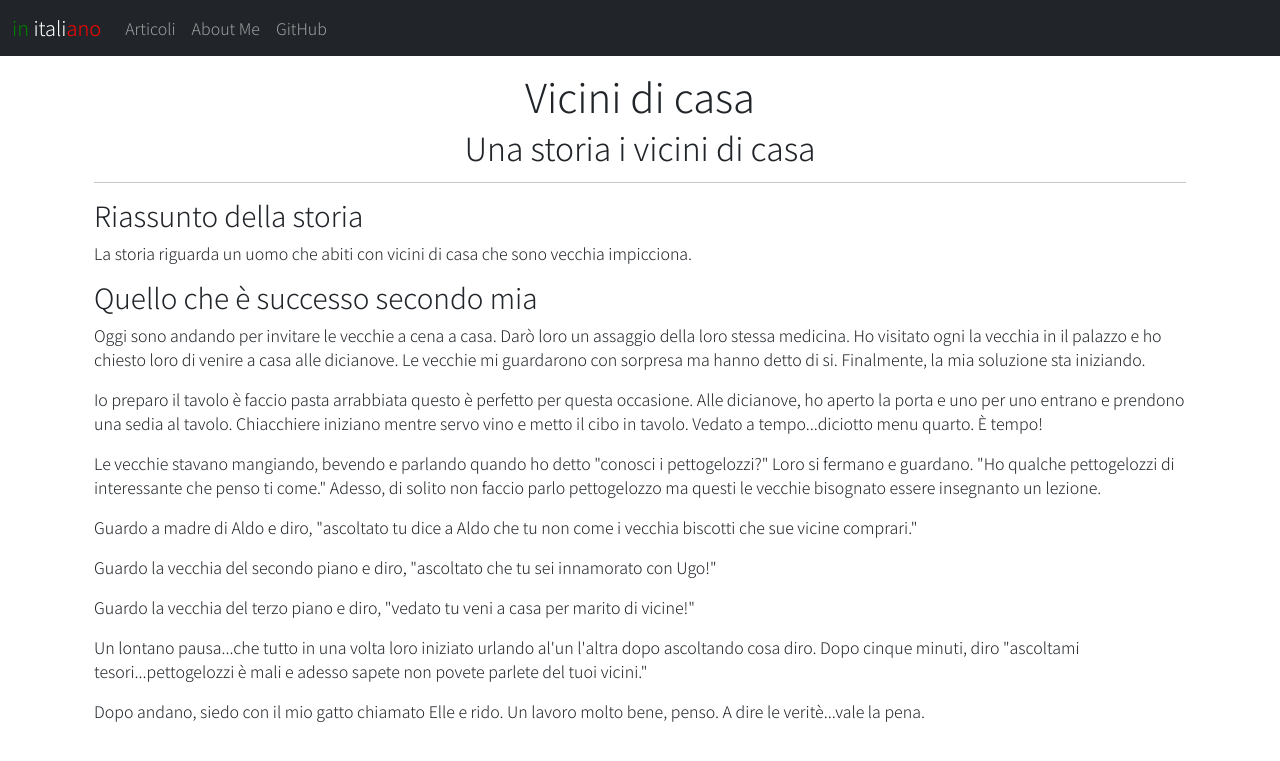
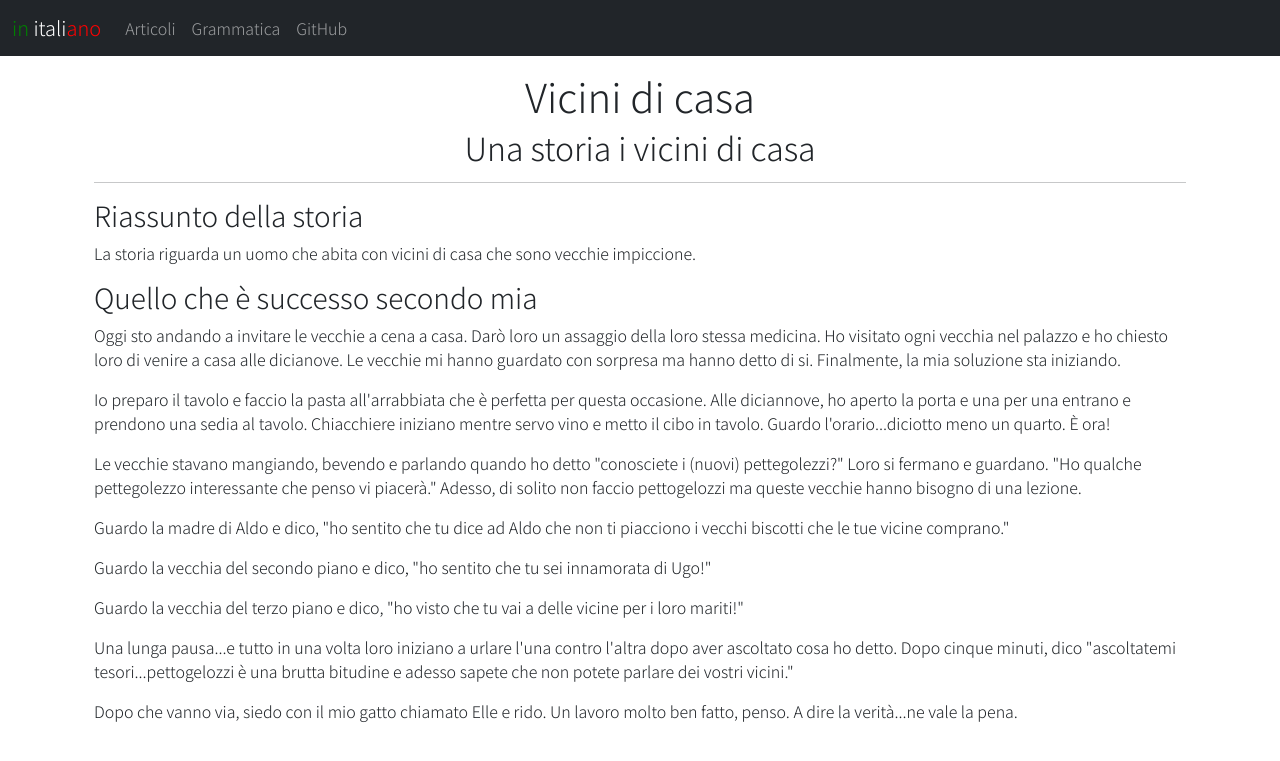
Before and after one commit to dagrewal/initaliano, a Flask app: page /vicini-di-casa in a window 1280 px wide. Shown: the top 761 px of the page. Run offline with Flask 2, Linux system fonts and the light colour scheme.

Commit message:
added domanda di sport

```diff
--- a/app/templates/index.html
+++ b/app/templates/index.html
@@ -13,7 +13,7 @@
 
         <nav class="navbar navbar-expand-lg navbar-dark bg-dark sticky-top">
             <div class="container-fluid">
-                <a class="navbar-brand" href="{{url_}}"><span style="color:green">in </span><span style="color:white">itali</span><span style="color:red">ano</span></a>
+                <a class="navbar-brand" href="{{url_for('index')}}"><span style="color:green">in </span><span style="color:white">itali</span><span style="color:red">ano</span></a>
                 <button class="navbar-toggler" type="button" data-toggle="collapse" data-target="#navbarTogglerDemo02" aria-controls="navbarTogglerDemo02" aria-expanded="false" aria-label="Toggle navigation">
                     <span class="navbar-toggler-icon"></span>
                 </button>
@@ -24,7 +24,7 @@
                             <a class="nav-link" href="{{url_for('index')}}">Articoli</a>
                         </li>
                         <li class="nav-item">
-                            <a class="nav-link" href="{{url_for('about')}}">About Me</a>
+                            <a class="nav-link" href="{{url_for('grammatica')}}">Grammatica</a>
                         </li>
                         <li class="nav-item">
                             <a class="nav-link" href="https://github.com/dagrewal/initaliano">GitHub</a>
@@ -85,6 +85,16 @@
                                 </div>
                             </div>
                         </div>
+                        <div class="col-4">
+                            <div class="card border-dark" style="width: 18rem;">
+                                <img src="../static/images/una_domanda_di_sport.jpeg" width="286" height="180" alt="Una domanda di sport">
+                                <div class="card-body">
+                                    <h5 class="card-title">Una domanda di sport</h5>
+                                    <p class="card-text">Il mio insegnante chiede mi qualche domande di sport</p>
+                                    <a href="{{url_for('domanda_di_sport')}}" class="btn btn-primary">Leggere</a>
+                                </div>
+                            </div>
+                        </div>
                     </div>
                     {% endblock %}
                 </div>
--- a/app/templates/vicini di casa.html
+++ b/app/templates/vicini di casa.html
@@ -7,35 +7,35 @@
 {% block content %}
 <h3>Riassunto della storia</h3>
 <p>
-    La storia riguarda un uomo che abiti con vicini di casa che sono vecchia impicciona.
+    La storia riguarda un uomo che abita con vicini di casa che sono vecchie impiccione.
 </p>
 <h3>Quello che è successo secondo mia</h3>
 <p>
-    Oggi sono andando per invitare le vecchie a cena a casa. Darò loro un assaggio della loro stessa medicina. Ho visitato ogni la vecchia in il palazzo e ho chiesto loro di venire
-    a casa alle dicianove. Le vecchie mi guardarono con sorpresa ma hanno detto di si. Finalmente, la mia soluzione sta iniziando.
+    Oggi sto andando a invitare le vecchie a cena a casa. Darò loro un assaggio della loro stessa medicina. Ho visitato ogni vecchia nel palazzo e ho chiesto loro di venire
+    a casa alle dicianove. Le vecchie mi hanno guardato con sorpresa ma hanno detto di si. Finalmente, la mia soluzione sta iniziando.
 </p>
 <p>
-    Io preparo il tavolo è faccio pasta arrabbiata questo è perfetto per questa occasione. Alle dicianove, ho aperto la porta e uno per uno entrano e prendono una sedia al tavolo.
-    Chiacchiere iniziano mentre servo vino e metto il cibo in tavolo. Vedato a tempo...diciotto menu quarto. È tempo!
+    Io preparo il tavolo e faccio la pasta all'arrabbiata che è perfetta per questa occasione. Alle diciannove, ho aperto la porta e una per una entrano e prendono una sedia al tavolo.
+    Chiacchiere iniziano mentre servo vino e metto il cibo in tavolo. Guardo l'orario...diciotto meno un quarto. È ora!
 </p>
 <p>
-    Le vecchie stavano mangiando, bevendo e parlando quando ho detto "conosci i pettogelozzi?" Loro si fermano e guardano. "Ho qualche pettogelozzi di interessante che penso ti come."
-    Adesso, di solito non faccio parlo pettogelozzo ma questi le vecchie bisognato essere insegnanto un lezione.
+    Le vecchie stavano mangiando, bevendo e parlando quando ho detto "conosciete i (nuovi) pettegolezzi?" Loro si fermano e guardano. "Ho qualche pettegolezzo interessante che penso vi piacerà."
+    Adesso, di solito non faccio pettogelozzi ma queste vecchie hanno bisogno di una lezione.
 </p>
 <p>
-    Guardo a madre di Aldo e diro, "ascoltato tu dice a Aldo che tu non come i vecchia biscotti che sue vicine comprari."
+    Guardo la madre di Aldo e dico, "ho sentito che tu dice ad Aldo che non ti piacciono i vecchi biscotti che le tue vicine comprano."
 </p>
 <p>
-    Guardo la vecchia del secondo piano e diro, "ascoltato che tu sei innamorato con Ugo!"
+    Guardo la vecchia del secondo piano e dico, "ho sentito che tu sei innamorata di Ugo!"
 </p>
 <p>
-    Guardo la vecchia del terzo piano e diro, "vedato tu veni a casa per marito di vicine!"
+    Guardo la vecchia del terzo piano e dico, "ho visto che tu vai a delle vicine per i loro mariti!"
 </p>
 <p>
-    Un lontano pausa...che tutto in una volta loro iniziato urlando al'un l'altra dopo ascoltando cosa diro. Dopo cinque minuti, diro "ascoltami tesori...pettogelozzi è mali e adesso sapete
-    non povete parlete del tuoi vicini."
+    Una lunga pausa...e tutto in una volta loro iniziano a urlare l'una contro l'altra dopo aver ascoltato cosa ho detto. Dopo cinque minuti, dico "ascoltatemi tesori...pettogelozzi è una brutta bitudine e adesso sapete
+    che non potete parlare dei vostri vicini."
 </p>
 <p>
-    Dopo andano, siedo con il mio gatto chiamato Elle e rido. Un lavoro molto bene, penso. A dire le veritè...vale la pena.
+    Dopo che vanno via, siedo con il mio gatto chiamato Elle e rido. Un lavoro molto ben fatto, penso. A dire la verità...ne vale la pena.
 </p>
 {% endblock %}
--- a/app/views.py
+++ b/app/views.py
@@ -11,12 +11,17 @@ def index():
 
     return render_template('index.html')
 
-@app.route("/about")
-def about():
-
-    return render_template("about.html")
-
 @app.route("/vicini-di-casa")
 def vicini_di_casa():
 
     return render_template("vicini di casa.html")
+
+@app.route("/grammatica.html")
+def grammatica():
+
+    return render_template("grammatica.html")
+
+@app.route("/domanda-di-sport")
+def domanda_di_sport():
+
+    return render_template("domanda di sport.html")
```
Also changed, not shown: app/templates/about.html (deleted, +0 -53 lines), app/templates/domanda di sport.html (added, +28 -0 lines), app/templates/grammatica.html (added, +19 -0 lines), app/static/images/una_domanda_di_sport.jpeg (added).
